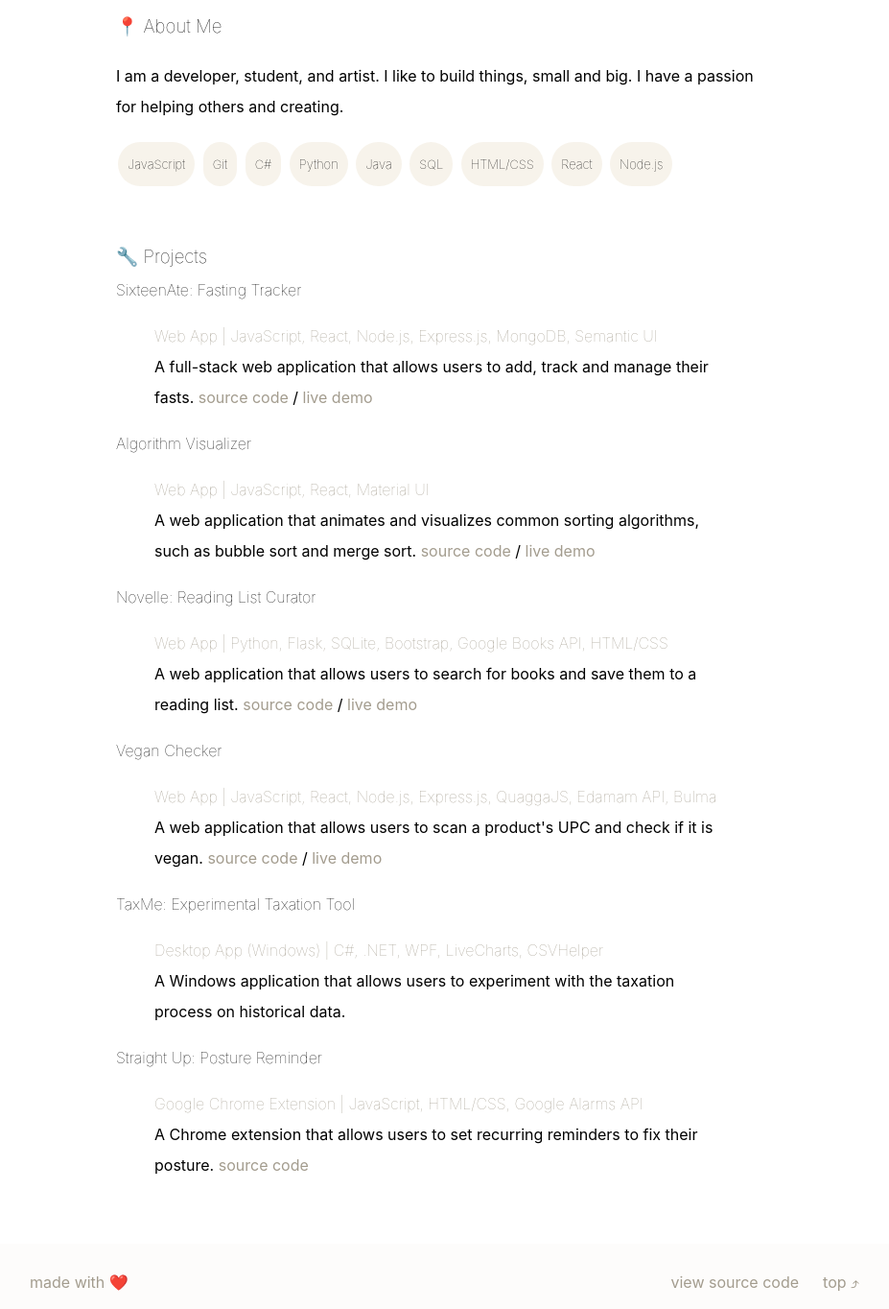
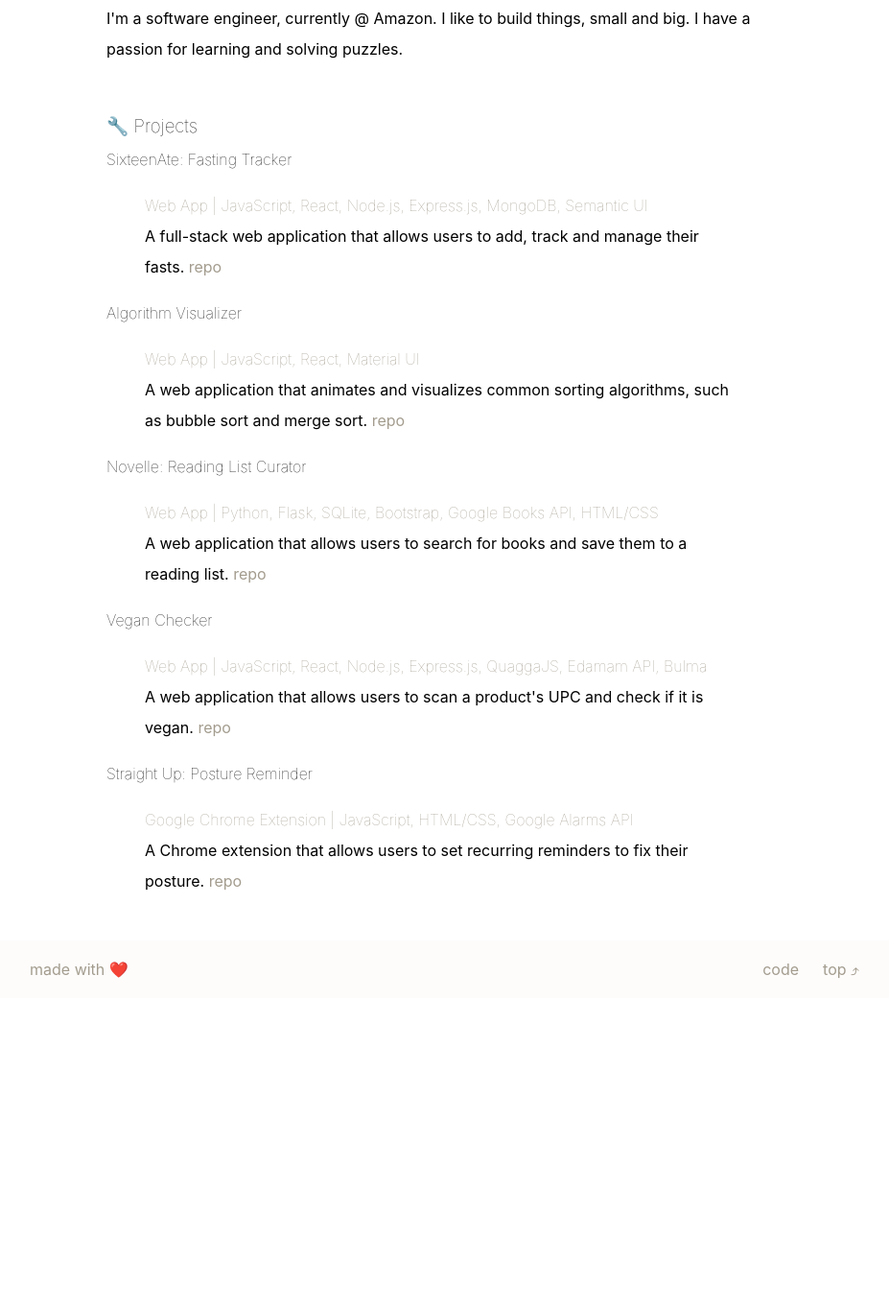
Before and after one commit to sahuashi/portfolio, a plain HTML site: page index.html in a window 1280 px wide. Shown: the part 209-1573 px from the top of the page at 96% size, without its empty margins (184-1111 px from the left). After the commit the page ends 1249 px from the top, so only its background shows below. Drawn offline with Linux system fonts and the light colour scheme.

Commit message:
clean up and update portfolio

```diff
--- a/index.html
+++ b/index.html
@@ -22,21 +22,7 @@
     <div id="intro"><b>Hi! </b>I'm Ayushi 👋🏻</div>
     <div id="about">
       <h3>📍 About Me</h3>
-      <p>I am a developer, student, and artist. I like to build things, small and big. I have a passion for helping
-        others and creating.</p>
-      <div class="skills">
-        <ul>
-          <li>JavaScript</li>
-          <li>Git</li>
-          <li>C#</li>
-          <li>Python</li>
-          <li>Java</li>
-          <li>SQL</li>
-          <li>HTML/CSS</li>
-          <li>React</li>
-          <li>Node.js</li>
-        </ul>
-      </div>
+      <p>I'm a software engineer, currently @ Amazon. I like to build things, small and big. I have a passion for learning and solving puzzles.</p>
     </div>
     <div id="projects">
       <h3>🔧 Projects</h3>
@@ -46,7 +32,7 @@
           <blockquote>
             <h4>Web App | JavaScript, React, Node.js, Express.js, MongoDB, Semantic UI</h4>
             A full-stack web application that allows users to add, track and manage their fasts.
-            <a href="https://www.github.com/sahuashi/if-tracker">source code</a> / <a href="https://sixteenate.herokuapp.com">live demo</a>
+            <a href="https://www.github.com/sahuashi/if-tracker">repo</a>
           </blockquote>
         </li>
         <li class="project">
@@ -54,7 +40,7 @@
           <blockquote>
             <h4>Web App | JavaScript, React, Material UI</h4>
             A web application that animates and visualizes common sorting algorithms, such as bubble sort and merge sort.
-            <a href="https://github.com/sahuashi/algorithm-visualizer">source code</a> / <a href="https://algovisualizer-lkons.ondigitalocean.app">live demo</a>
+            <a href="https://github.com/sahuashi/algorithm-visualizer">repo</a>
           </blockquote>
         </li>
         <li class="project">
@@ -62,7 +48,7 @@
           <blockquote>
             <h4>Web App | Python, Flask, SQLite, Bootstrap, Google Books API, HTML/CSS</h4>
             A web application that allows users to search for books and save them to a reading list.
-            <a href="https://github.com/sahuashi/novelle">source code</a> / <a href="https://novelle.herokuapp.com/search">live demo</a>
+            <a href="https://github.com/sahuashi/novelle">repo</a>
           </blockquote>
         </li>
         <li class="project">
@@ -70,14 +56,7 @@
           <blockquote>
             <h4>Web App | JavaScript, React, Node.js, Express.js, QuaggaJS, Edamam API, Bulma</h4>
             A web application that allows users to scan a product's UPC and check if it is vegan.
-            <a href="https://github.com/sahuashi/veganchecker">source code</a> / <a href="https://veganchecker.herokuapp.com">live demo</a>
-          </blockquote>
-        </li>
-        <li class="project">
-          <h4>TaxMe: Experimental Taxation Tool</h4>
-          <blockquote>
-            <h4>Desktop App (Windows) | C#, .NET, WPF, LiveCharts, CSVHelper</h4>
-            A Windows application that allows users to experiment with the taxation process on historical data.
+            <a href="https://github.com/sahuashi/veganchecker">repo</a>
           </blockquote>
         </li>
         <li class="project">
@@ -85,7 +64,7 @@
           <blockquote>
             <h4>Google Chrome Extension | JavaScript, HTML/CSS, Google Alarms API</h4>
             A Chrome extension that allows users to set recurring reminders to fix their posture.
-            <a href="https://www.github.com/sahuashi/straight-up">source code</a>
+            <a href="https://www.github.com/sahuashi/straight-up">repo</a>
           </blockquote>
         </li>
       </ul>
@@ -95,7 +74,7 @@
     <ul>
       <li>made with ❤️</li>
       <li id="top"><a href="#header">top ⤴</a></li>
-      <li id="source"><a href="https://github.com/sahuashi/portfolio">view source code</a></li>
+      <li id="source"><a href="https://github.com/sahuashi/portfolio">code</a></li>
     </ul>
   </div>
   <script src="script.js"></script>
--- a/styles.css
+++ b/styles.css
@@ -7,7 +7,7 @@ html, body{
 
 /* header and footer base */
 .navbar {
-    padding: 30px;
+    padding: 20px;
     background: #f0ece627;;
     color: rgb(163, 156, 142);
 }
@@ -55,7 +55,7 @@ html, body{
 
 /* content styling */
 .info, #intro, #about, #projects {
-    padding: 25px;
+    padding: 15px;
 }
 
 h3, h4, h5 {
```
